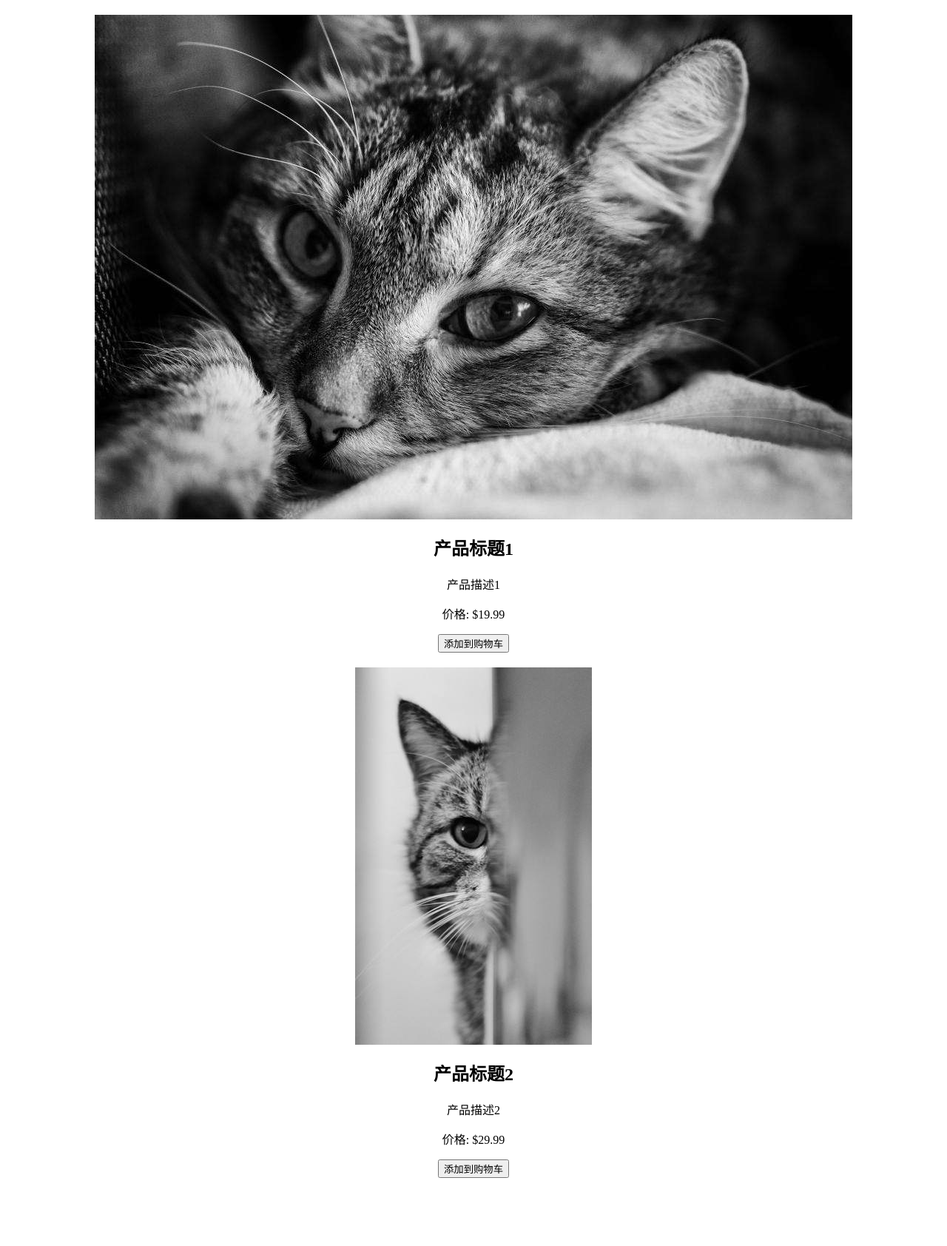
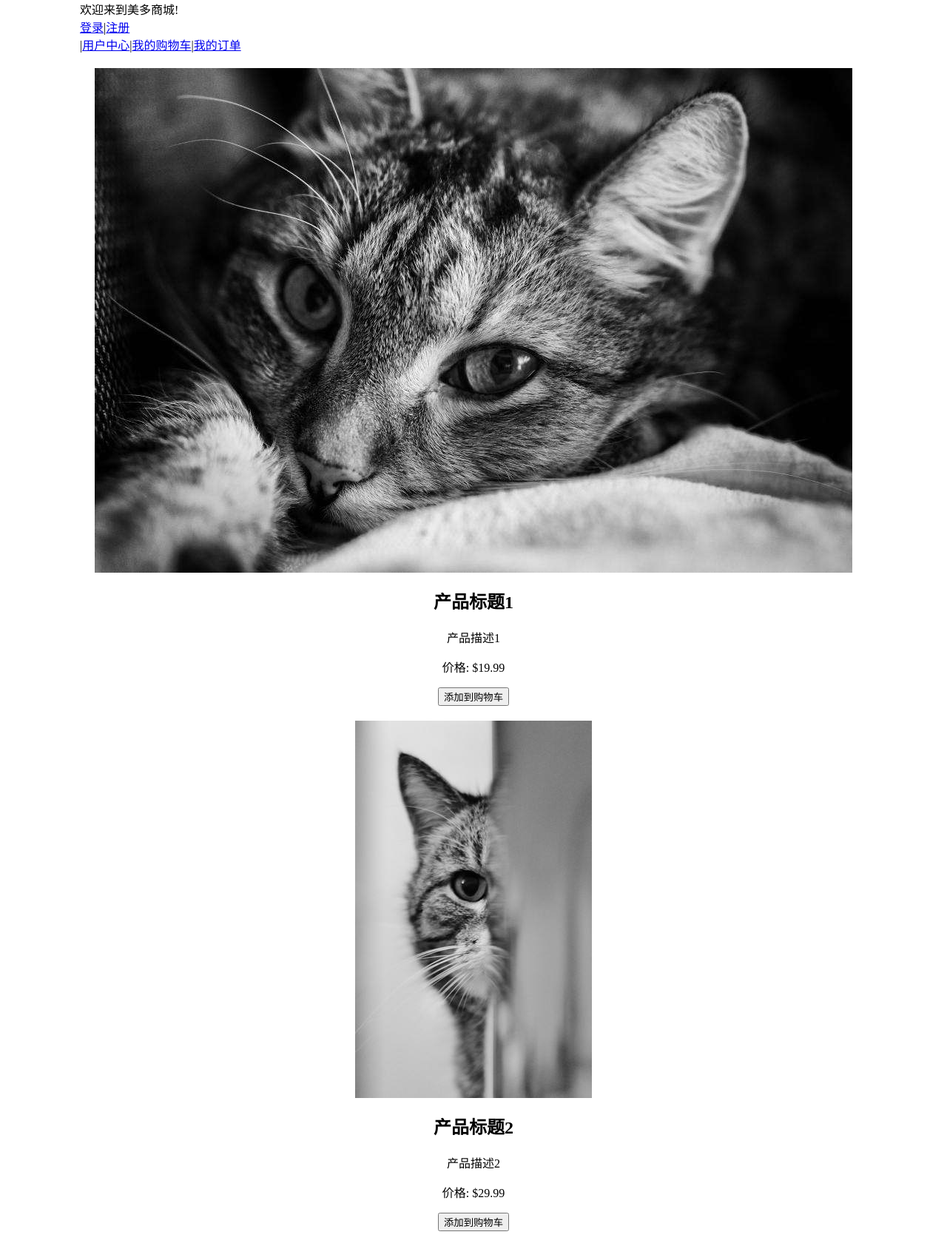
Before and after one commit to limeijingnicky/meiduo, a Django app: page / in a window 1280 px wide. Shown: the whole page at 74% size. Before the commit the page ends 1592 px from the top, so only its background shows below. Run offline with Django 3.2, Linux system fonts and the light colour scheme.

Commit message:
code changes

```diff
--- a/contents/templates/index.html
+++ b/contents/templates/index.html
@@ -3,6 +3,8 @@
 <head>
     <meta charset="UTF-8">
     <meta name="viewport" content="width=device-width, initial-scale=1.0">
+    <script src="https://unpkg.com/vue@3/dist/vue.global.js"></script> <!--导入vue-->
+    <script src="https://unpkg.com/axios/dist/axios.min.js"></script>
     <title>商品首页</title>
     <!--    <link rel="stylesheet" type="text/css" href="templates/index.css">-->
 
@@ -33,6 +35,51 @@
 
 </head>
 <body>
+<div id="app">
+    <div class="header_con">
+        <div class="header">
+            <div class="welcome fl">欢迎来到美多商城!</div>
+            <div class="fr">
+
+                <!--                jinja2的写法-->
+                <!--                {% if user.is_authenticated %}-->
+                <!--                    <div class="login_info fl">-->
+                <!--                        欢迎您：<em>{{ user.username }}</em>-->
+                <!--                        <a href="javascript:；" class="quit">退出</a>-->
+                <!--                    </div>-->
+
+                <!--                {% else %}-->
+                <!--                    <div class="login_btn fl">-->
+                <!--                    <a href="/login">登录</a>-->
+                <!--                    <span>|</span>-->
+                <!--                    <a href="/register">注册</a>-->
+                <!--                    </div>-->
+                <!--                {% endif %}-->
+
+                <div v-if="username" class="login_info fl">
+                    欢迎您：<em>[[ username ]]</em>
+                    <a href="/logout/" class="quit">退出</a>
+                </div>
+                <div v-else class="login_btn fl">
+                    <a href="/login">登录</a>
+                    <span>|</span>
+                    <a href="/register">注册</a>
+                </div>
+
+
+                <div class="user_link fl">
+                    <span>|</span>
+                    <a href="user_center_info.html">用户中心</a>
+                    <span>|</span>
+                    <a href="/cart">我的购物车</a>
+                    <span>|</span>
+                    <a href="user_center_order.html">我的订单</a>
+                </div>
+            </div>
+        </div>
+    </div>
+
+
     <div class="container">
         <div class="product">
             <img src="../static/product1.jpeg" alt="产品1">
@@ -50,5 +97,69 @@
         </div>
         <!-- 在这里添加更多产品 -->
     </div>
+
+
+    <script>
+        //提取cookie
+        function getCookie(name){
+            let r= document.cookie.match('\\b'+name+'=([^;]*)\\b')
+            return r ? r[1]:undefined;
+        }
+
+    </script>
+
+
+
+    <script>
+
+        const { createApp, ref } = Vue ;
+
+        const app = createApp({
+            delimiters:['[[',']]'],
+            data() {
+                return {
+                    username:getCookie('username'),
+                    f1_tab:1, //标签页控制
+                    f2_tab:1,
+                    f3_tab:1,
+
+                    //渲染购物车数据
+                    cart_total_count:0,
+                    carts:[],
+                };
+            },
+
+            methods: {
+                //获取购物车数据
+                get_carts(){
+                    let url = '/carts/simple/';
+                    axios.get(url, {
+                        responseType: 'json',
+                    })
+                        .then(response => {
+                        this.carts = response.data.cart_skus;
+                        this.cart_total_count = 0;
+                        for(let i=0;i<this.carts.length;i++){
+                            if (this.carts[i].name.Length>25){
+                                this.carts[i].name = this.carts[i].name.substring(0,25)+'...';
+                            }
+                            this.cart_total_count += this.carts[i].count;
+                        }
+                    })
+                        .catch(error => {
+                        console.log(error.response);
+                    })
+                },
+
+
+
+            }
+        });
+
+        app.mount("#app");
+
+    </script>
+
+
 </body>
 </html>
--- a/users/templates/login.html
+++ b/users/templates/login.html
@@ -41,7 +41,7 @@
     <a href="index.html" class="login_logo"><img src=" "></a>
 </div>
 <div class="login_form_bg" id="app">
-    <div class="login_form_wrap clearfix">
+    <div class="login_form_wrap clearfix" v-cloak>
         <div class="login_banner fl"></div>
         <div class="slogan fl">商品美·种类多·欢迎光临</div>
         <div class="login form fr">
--- a/users/urls.py
+++ b/users/urls.py
@@ -7,4 +7,5 @@
     re_path(r'^usernames/(?P<username>[a-zA-Z0-9_-]{5,20})/count/$', views.UsernameCountView.as_view()),
     re_path(r'^mobiles/(?P<mobile>1[0-9]\d{9})/count/$', views.MobileCountView.as_view()),
     re_path(r'^login/', views.LoginView.as_view(),name='login'),
+    re_path(r'^logout/', views.LogoutView.as_view(),name='logout'),
 ]
```
Also changed, not shown: users/views.py (+26 -6 lines). Lines whose indentation alone changed are shown as unchanged.
